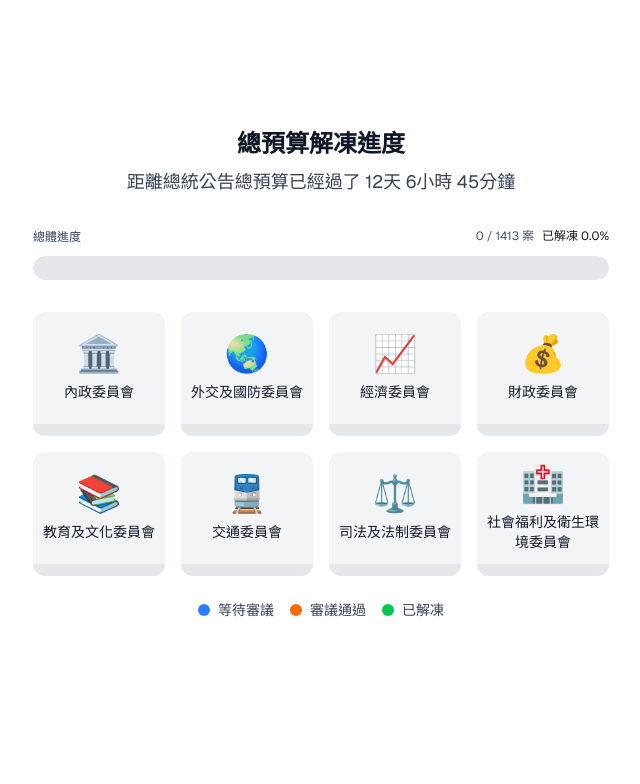
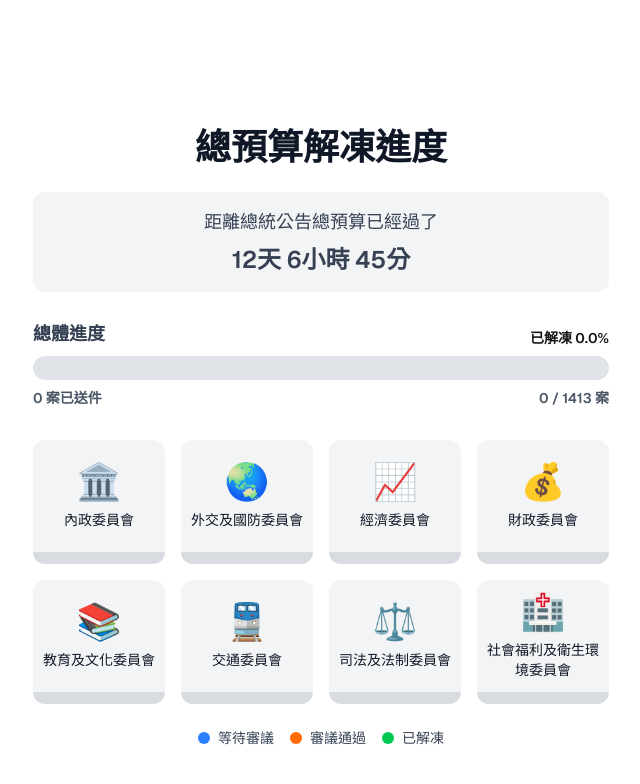
Before and after one commit to KMTStudioCom/unfreeze.kmt.studio, a Next.js app: page / in a window 1280 px wide. Shown: the top 784 px of the page, without its empty margins (319-959 px from the left). Built offline with nearby package versions, Linux system fonts and the light colour scheme.

Commit message:
feat: enhance CommitteeDialog and UnfreezeTimer components with improved styling and additional status information

```diff
--- a/app/components/CommitteeDialog.tsx
+++ b/app/components/CommitteeDialog.tsx
@@ -61,10 +61,10 @@ export default function CommitteeDialog({
                 {/* 大型進度條 */}
                 <div className="relative">
                   <div className="mb-2 flex items-center justify-between">
-                    <span className="font-semisemibold text-sm text-gray-700 dark:text-gray-200">
+                    <span className="text-sm font-semibold text-gray-700 dark:text-gray-200">
                       解凍進度
                     </span>
-                    <span className="text-primary font-semisemibold text-sm">
+                    <span className="text-primary text-sm font-semibold">
                       {data.progress}%
                     </span>
                   </div>
@@ -85,12 +85,20 @@ export default function CommitteeDialog({
                       unfrozen: () => setActiveStatus(null),
                     }}
                   />
+                  <div className="mt-2 flex items-center justify-between gap-2 text-sm">
+                    <span className="inline-block font-semibold text-gray-600 dark:text-gray-400">
+                      {data.statusCounts.PENDING} 案已送件
+                    </span>
+                    <span className="inline-block font-semibold text-gray-600 dark:text-gray-400">
+                      {data.statusCounts.UNFROZEN} / {data.totalCases} 案
+                    </span>
+                  </div>
                 </div>
 
                 {/* 詳細資訊 */}
                 <div className="grid grid-cols-2 gap-4 md:grid-cols-4">
                   <div className="rounded-lg bg-gray-100 p-4 dark:bg-gray-700">
-                    <h3 className="font-semisemibold mb-2 text-lg text-gray-900 dark:text-white">
+                    <h3 className="mb-2 text-lg font-semibold text-gray-900 dark:text-white">
                       案件總數
                     </h3>
                     <p className="text-primary text-3xl font-semibold">
@@ -105,7 +113,7 @@ export default function CommitteeDialog({
                         : ""
                     }`}
                   >
-                    <h3 className="font-semisemibold mb-2 text-lg text-gray-900 dark:text-white">
+                    <h3 className="mb-2 text-lg font-semibold text-gray-900 dark:text-white">
                       等待審議
                     </h3>
                     <p className="text-3xl font-semibold text-blue-500">
@@ -120,7 +128,7 @@ export default function CommitteeDialog({
                         : ""
                     }`}
                   >
-                    <h3 className="font-semisemibold mb-2 text-lg text-gray-900 dark:text-white">
+                    <h3 className="mb-2 text-lg font-semibold text-gray-900 dark:text-white">
                       審議通過
                     </h3>
                     <p className="text-3xl font-semibold text-orange-500">
@@ -135,7 +143,7 @@ export default function CommitteeDialog({
                         : ""
                     }`}
                   >
-                    <h3 className="font-semisemibold mb-2 text-lg text-gray-900 dark:text-white">
+                    <h3 className="mb-2 text-lg font-semibold text-gray-900 dark:text-white">
                       已解凍案件
                     </h3>
                     <p className="text-3xl font-semibold text-green-500">
--- a/app/components/ProgressBar.tsx
+++ b/app/components/ProgressBar.tsx
@@ -111,7 +111,7 @@ function ProgressBarComponent({
   return (
     <Tooltip.Provider delayDuration={200}>
       <div
-        className={`${heightClass[height]} flex overflow-hidden ${rounded ? "rounded-full" : ""} bg-gray-200 dark:bg-gray-700`}
+        className={`${heightClass[height]} flex overflow-hidden ${rounded ? "rounded-full" : ""} bg-gray-400/30 dark:bg-gray-500/30`}
       >
         <Bar
           value={pending}
--- a/app/components/UnfreezeTimer.tsx
+++ b/app/components/UnfreezeTimer.tsx
@@ -70,7 +70,7 @@ export default function UnfreezeTimer() {
       );
       const minutes = Math.floor((diff % (1000 * 60 * 60)) / (1000 * 60));
 
-      setElapsedTime(`${days}天 ${hours}小時 ${minutes}分鐘`);
+      setElapsedTime(`${days}天 ${hours}小時 ${minutes}分`);
     };
 
     updateTimer();
@@ -80,29 +80,28 @@ export default function UnfreezeTimer() {
 
   return (
     <div className="mx-auto w-full max-w-2xl space-y-6 p-6 md:p-12">
-      <div className="space-y-2 text-center">
-        <h2 className="text-2xl font-semibold text-gray-900 dark:text-white">
-          總預算解凍進度
-        </h2>
+      <h2 className="text-center text-4xl font-semibold text-gray-900 dark:text-white">
+        總預算解凍進度
+      </h2>
+      <div className="space-y-2 rounded-xl bg-gray-100 p-4 text-center dark:bg-gray-800">
         <p className="text-lg text-gray-700 dark:text-gray-200">
-          距離總統公告總預算已經過了 {elapsedTime}
+          距離總統公告總預算已經過了
         </p>
+        <div className="text-2xl font-semibold text-gray-700 dark:text-gray-200">
+          {elapsedTime}
+        </div>
       </div>
 
       {/* 總進度條 */}
       <div className="relative pt-1">
-        <div className="mb-2 flex items-center justify-between">
+        <div className="mb-2 flex items-end justify-between">
           <div className="text-right">
-            <span className="font-semisemibold inline-block text-xs text-gray-700 dark:text-gray-200">
+            <span className="inline-block text-lg font-semibold text-gray-700 dark:text-gray-200">
               總體進度
             </span>
           </div>
           <div className="flex items-center gap-2 text-right">
-            <span className="font-semisemibold inline-block text-xs text-gray-600 dark:text-gray-400">
-              {TOTAL_PROGRESS.statusCounts[UnfreezeStatus.UNFROZEN]} /{" "}
-              {TOTAL_PROGRESS.totalCases} 案
-            </span>
-            <span className="text-primary dark:text-primary font-semisemibold inline-block text-xs">
+            <span className="text-primary dark:text-primary inline-block text-sm font-semibold">
               已解凍{" "}
               {(
                 (TOTAL_PROGRESS.statusCounts[UnfreezeStatus.UNFROZEN] /
@@ -121,6 +120,15 @@ export default function UnfreezeTimer() {
             total={TOTAL_PROGRESS.totalCases}
             height="lg"
           />
+        </div>
+        <div className="mt-2 flex items-center justify-between gap-2 text-sm">
+          <span className="inline-block font-semibold text-gray-600 dark:text-gray-400">
+            {TOTAL_PROGRESS.statusCounts[UnfreezeStatus.PENDING]} 案已送件
+          </span>{" "}
+          <span className="inline-block font-semibold text-gray-600 dark:text-gray-400">
+            {TOTAL_PROGRESS.statusCounts[UnfreezeStatus.UNFROZEN]} /{" "}
+            {TOTAL_PROGRESS.totalCases} 案
+          </span>
         </div>
       </div>
 
```
